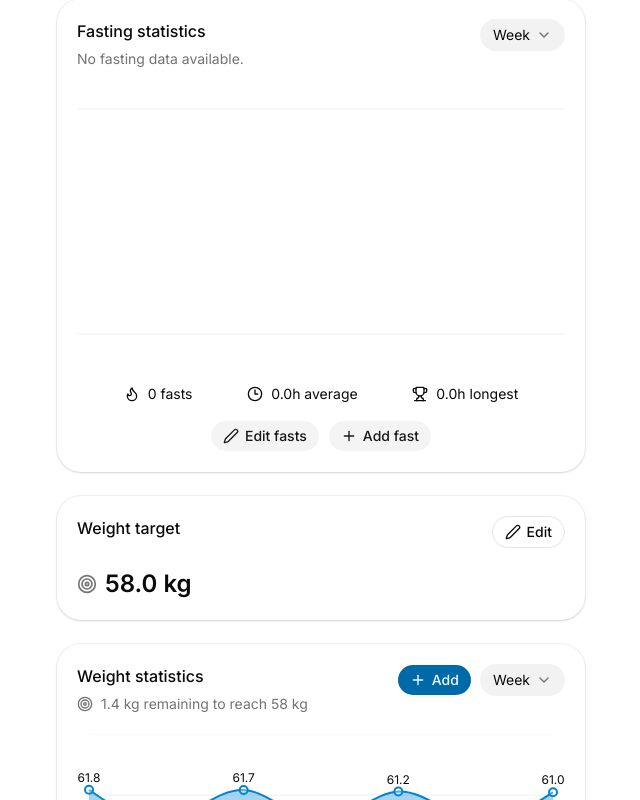
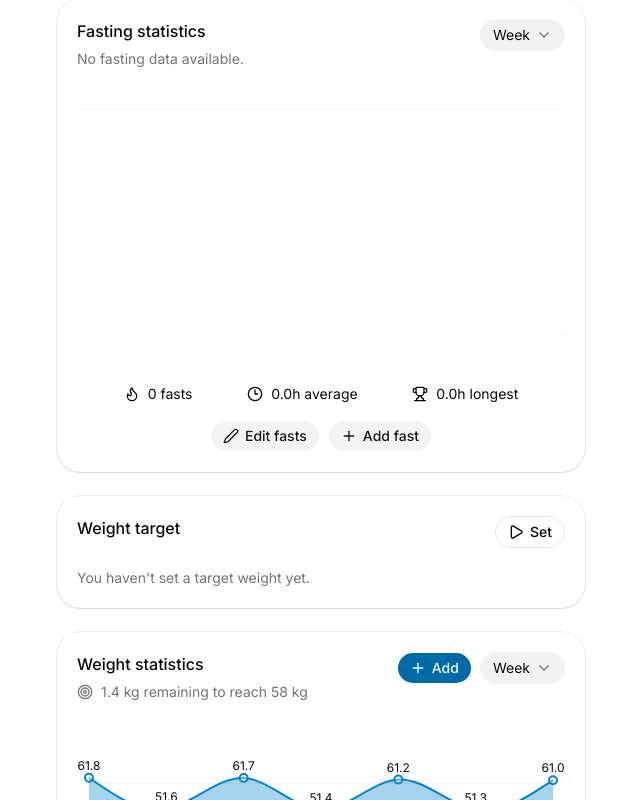
Before and after one commit to shravzzv/trinity, a Next.js app: page / in a window 1280 px wide. Shown: the part 375-1175 px from the top of the page, without its empty margins (319-959 px from the left). Built offline with nearby package versions, Linux system fonts and the light colour scheme.

Commit message:
feat: hook up state to target weight card

```diff
--- a/app/page.tsx
+++ b/app/page.tsx
@@ -9,6 +9,7 @@ import FastingTimerSkeleton from '@/components/skeletons/fasting-timer-skeleton'
 import TargetWeightCard from '@/components/target-weight-card'
 import WeightStatistics from '@/components/weight-statistics'
 import { useFasting } from '@/hooks/use-fasting'
+import { useWeight } from '@/hooks/use-weight'
 
 export default function Page() {
   const {
@@ -16,20 +17,30 @@ export default function Page() {
     session,
     fasts,
     endFasting,
-    isHydrated,
     startFasting,
     updatePlanId,
     addFast,
     deleteFast,
     updateFast,
+    isHydrated: isFastingStateHydrated,
   } = useFasting()
-  const isLoading = !isHydrated
+  const isFastingStateLoading = !isFastingStateHydrated
+
+  const {
+    entries,
+    targetWeightKg,
+    addWeight,
+    updateWeight,
+    deleteWeight,
+    updateTargetWeight,
+    isHydrated: isWeightStateHydrated,
+  } = useWeight()
 
   return (
     <main className='mx-auto max-w-xl space-y-6 px-6 py-6'>
       <Header />
 
-      {isLoading ? (
+      {isFastingStateLoading ? (
         <>
           <FastingTimerSkeleton />
           <FastingPlanCardSkeleton />
@@ -53,7 +64,10 @@ export default function Page() {
         updateFast={updateFast}
       />
 
-      <TargetWeightCard />
+      <TargetWeightCard
+        targetWeight={targetWeightKg}
+        update={updateTargetWeight}
+      />
       <WeightStatistics />
     </main>
   )
--- a/components/target-weight-card.tsx
+++ b/components/target-weight-card.tsx
@@ -1,10 +1,18 @@
 'use client'
 
-import { Pen, Target } from 'lucide-react'
+import { Pen, Play, Target } from 'lucide-react'
 import { Button } from './ui/button'
 import { Card, CardAction, CardContent, CardHeader, CardTitle } from './ui/card'
 
-export default function TargetWeightCard() {
+interface TargetWeightCardProps {
+  targetWeight: number | null
+  update: (newTarget: number) => void
+}
+
+export default function TargetWeightCard({
+  targetWeight,
+  update,
+}: TargetWeightCardProps) {
   return (
     <Card>
       <CardHeader>
@@ -12,17 +20,32 @@ export default function TargetWeightCard() {
 
         <CardAction>
           <Button variant='outline'>
+            {targetWeight ? (
+              <>
                 <Pen />
                 Edit
+              </>
+            ) : (
+              <>
+                <Play />
+                Set
+              </>
+            )}
           </Button>
         </CardAction>
       </CardHeader>
 
       <CardContent>
+        {targetWeight ? (
           <div className='flex items-center gap-2'>
             <Target className='text-muted-foreground size-5 shrink-0' />
             <p className='text-2xl font-semibold'>58.0 kg</p>
           </div>
+        ) : (
+          <p className='text-muted-foreground text-sm'>
+            You haven&apos;t set a target weight yet.
+          </p>
+        )}
       </CardContent>
     </Card>
   )
```
Lines whose indentation alone changed are shown as unchanged.
